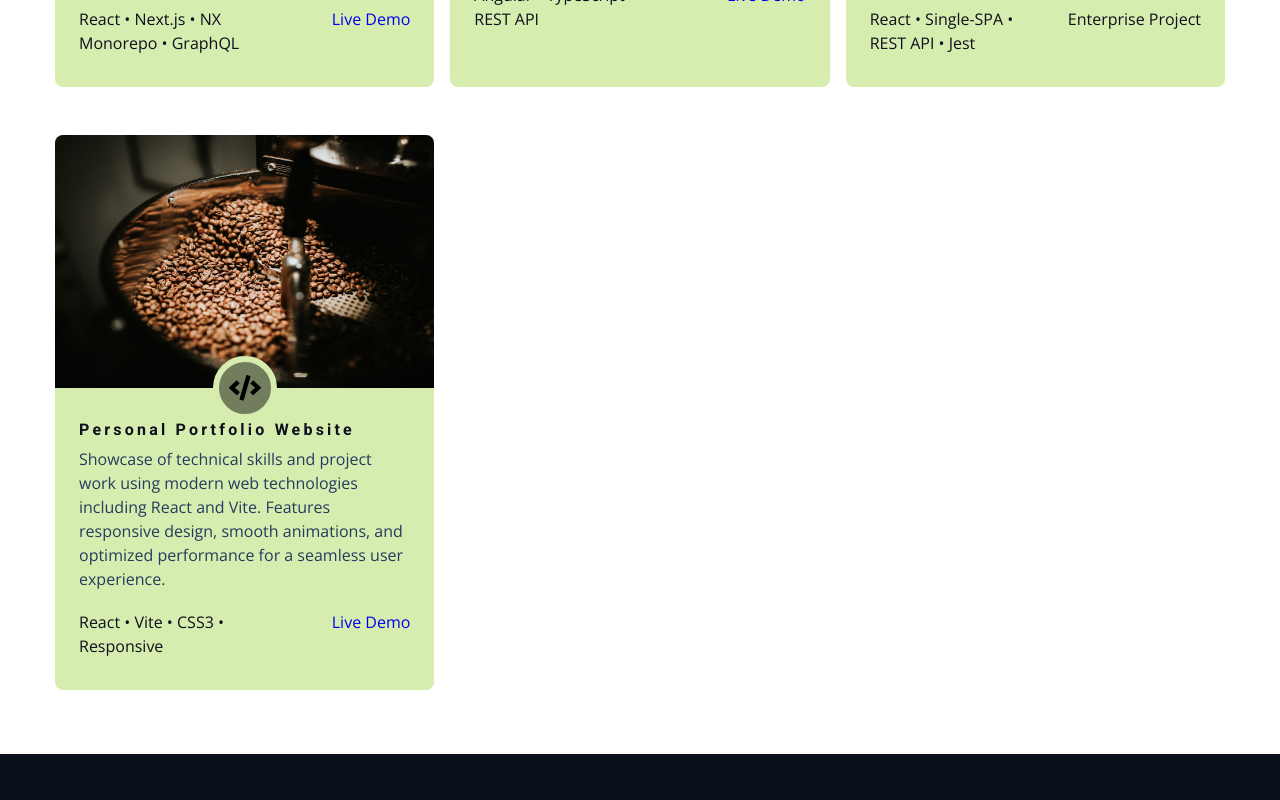
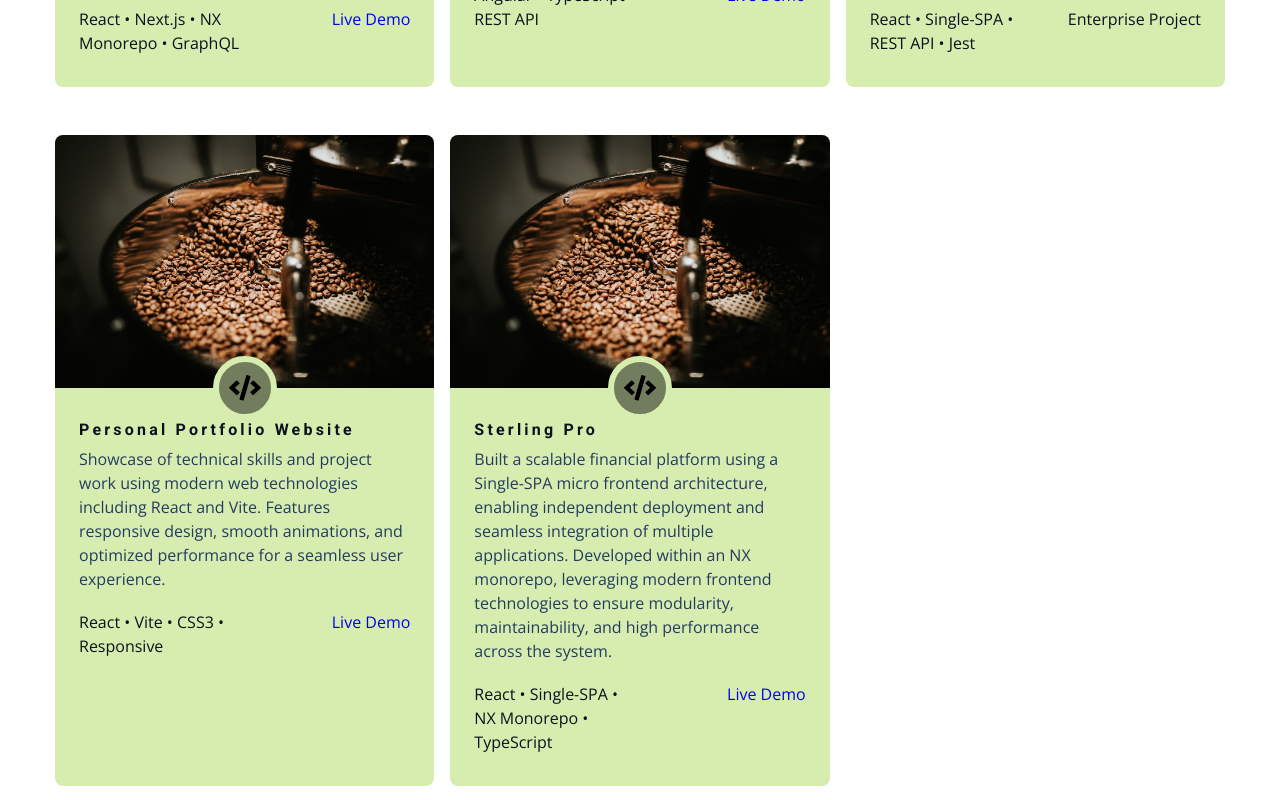
Before and after one commit to michzealseyi/new-portfolio, a React (Vite) app: page /projects in a window 1280 px wide. Shown: the part 980-1780 px from the top of the page. Built offline with nearby package versions, Linux system fonts and the light colour scheme.

Commit message:
project update

```diff
--- a/src/Projects.jsx
+++ b/src/Projects.jsx
@@ -208,6 +208,27 @@
               </div>
             </div>
           </article>
+
+          <article className="single-project">
+            <div className="project-container">
+              <img src={Img2} alt="Sterling Pro" className="project-img" />
+              <span className="project-icon">
+                <Codesvg />
+              </span>
+            </div>
+            <div className="project-details">
+              <h4>Sterling Pro</h4>
+              <p>
+                Built a scalable financial platform using a Single-SPA micro frontend architecture, enabling independent
+                deployment and seamless integration of multiple applications. Developed within an NX monorepo, leveraging
+                modern frontend technologies to ensure modularity, maintainability, and high performance across the system.
+              </p>
+              <div className="project-footer">
+                <span className="project-tech">React • Single-SPA • NX Monorepo • TypeScript</span>
+                <a href="https://newsterlingpro.sterling.ng/home" target="_blank" rel="noopener noreferrer" className="project-code">Live Demo</a>
+              </div>
+            </div>
+          </article>
         </div>
       </section>
       {/* END OF PROJECT CONTAINER */}
```
